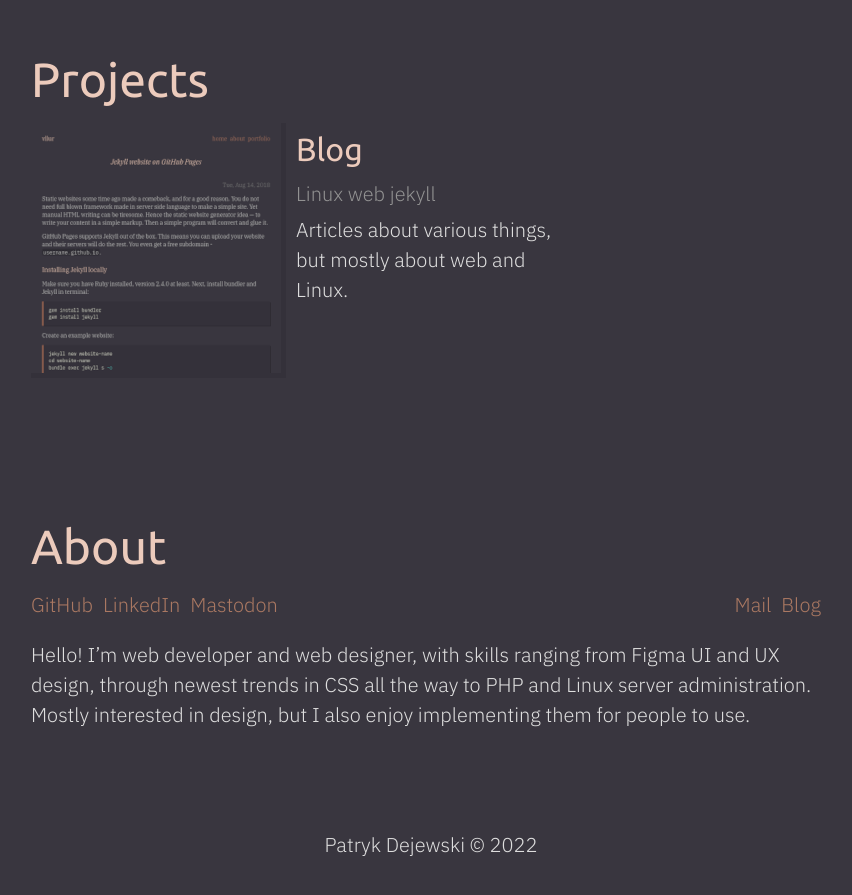
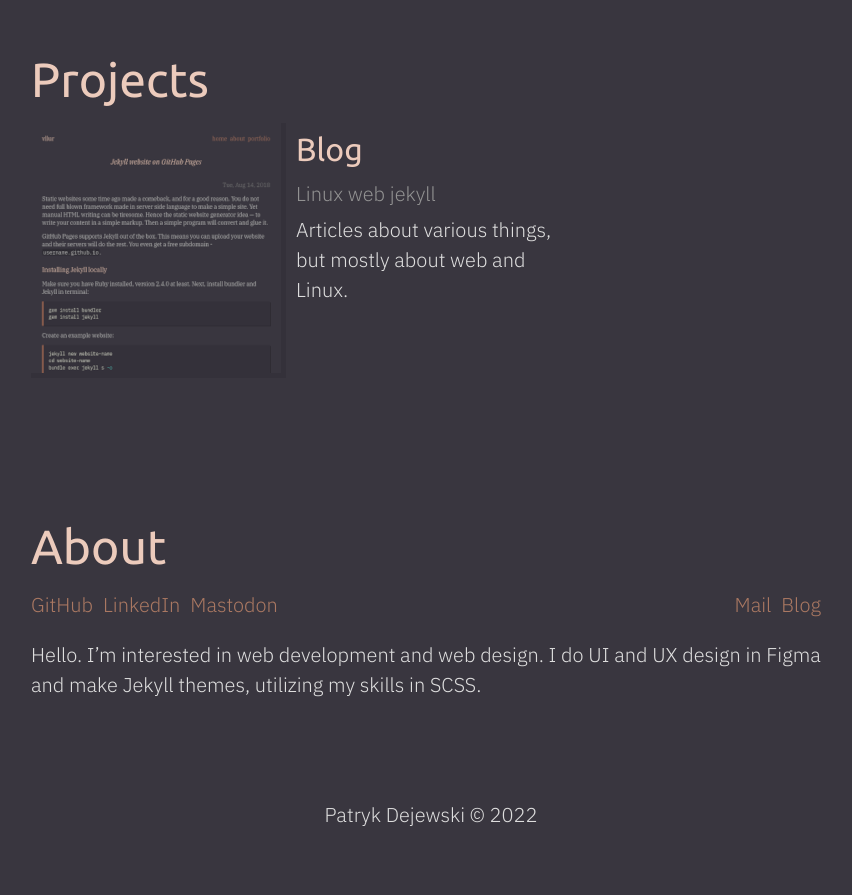
Before and after one commit to vllur/vllur.github.io, a Jekyll site: the page built from content/index.md, in a window 1280 px wide and 900 px high, scrolled down 2193 px. Shown: the top 895 px of the window, without its empty margins (209-1061 px from the left). Built offline with Jekyll 4.4.1, drawn with Linux system fonts in a browser that asks for light colours; after the commit the page ends 3063 px from its top, so only the background shows below that.

Commit message:
About section rewrite

```diff
--- a/content/index.md
+++ b/content/index.md
@@ -71,4 +71,4 @@ figcaption="Online clothing shop concept"-%}
   </ul>
 </nav>
 
-Hello! I'm web developer and web designer, with skills ranging from Figma UI and UX design, through newest trends in CSS all the way to PHP and Linux server administration. Mostly interested in design, but I also enjoy implementing them for people to use.
+Hello. I'm interested in web development and web design. I do UI and UX design in Figma and make Jekyll themes, utilizing my skills in SCSS.
```
